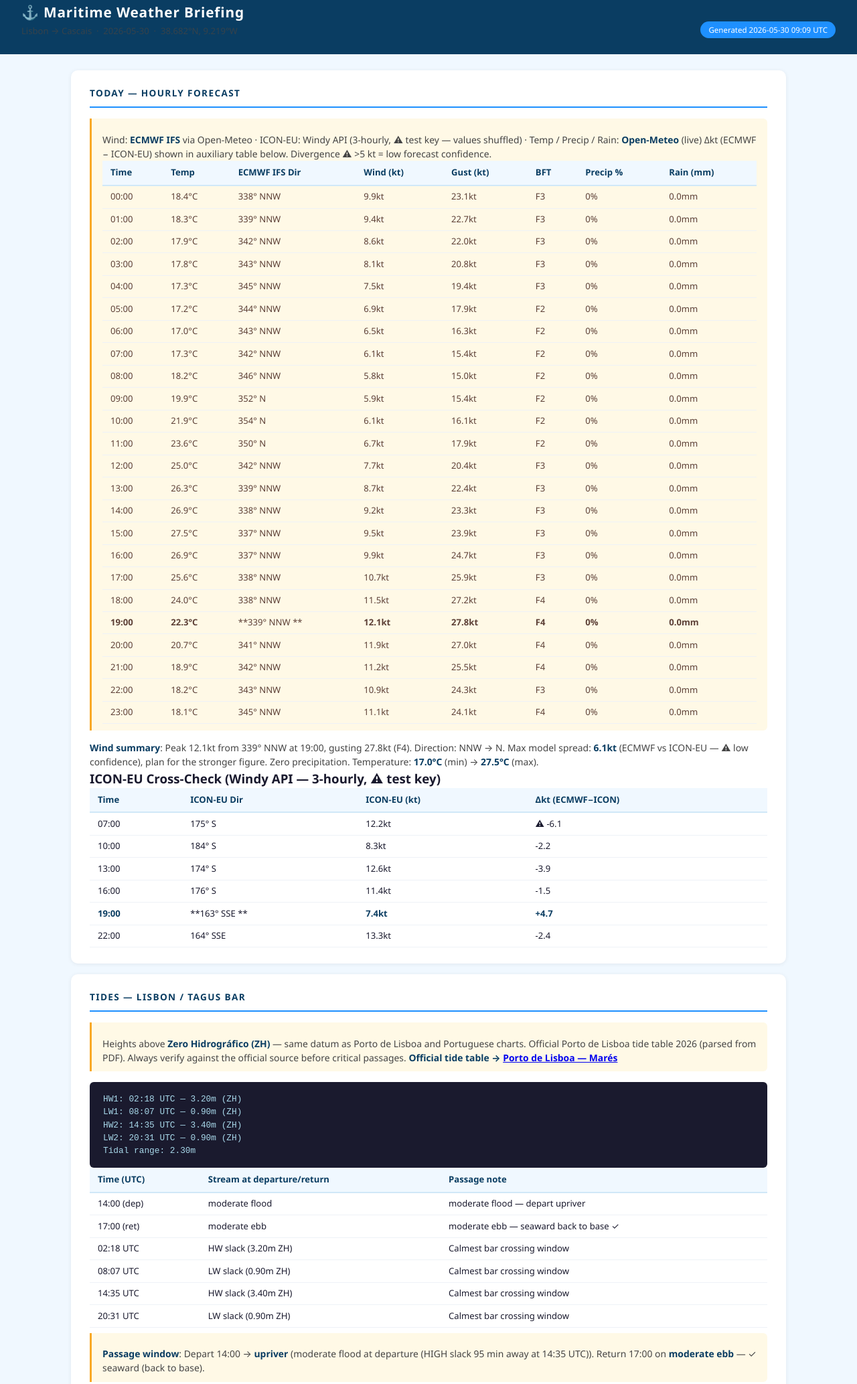
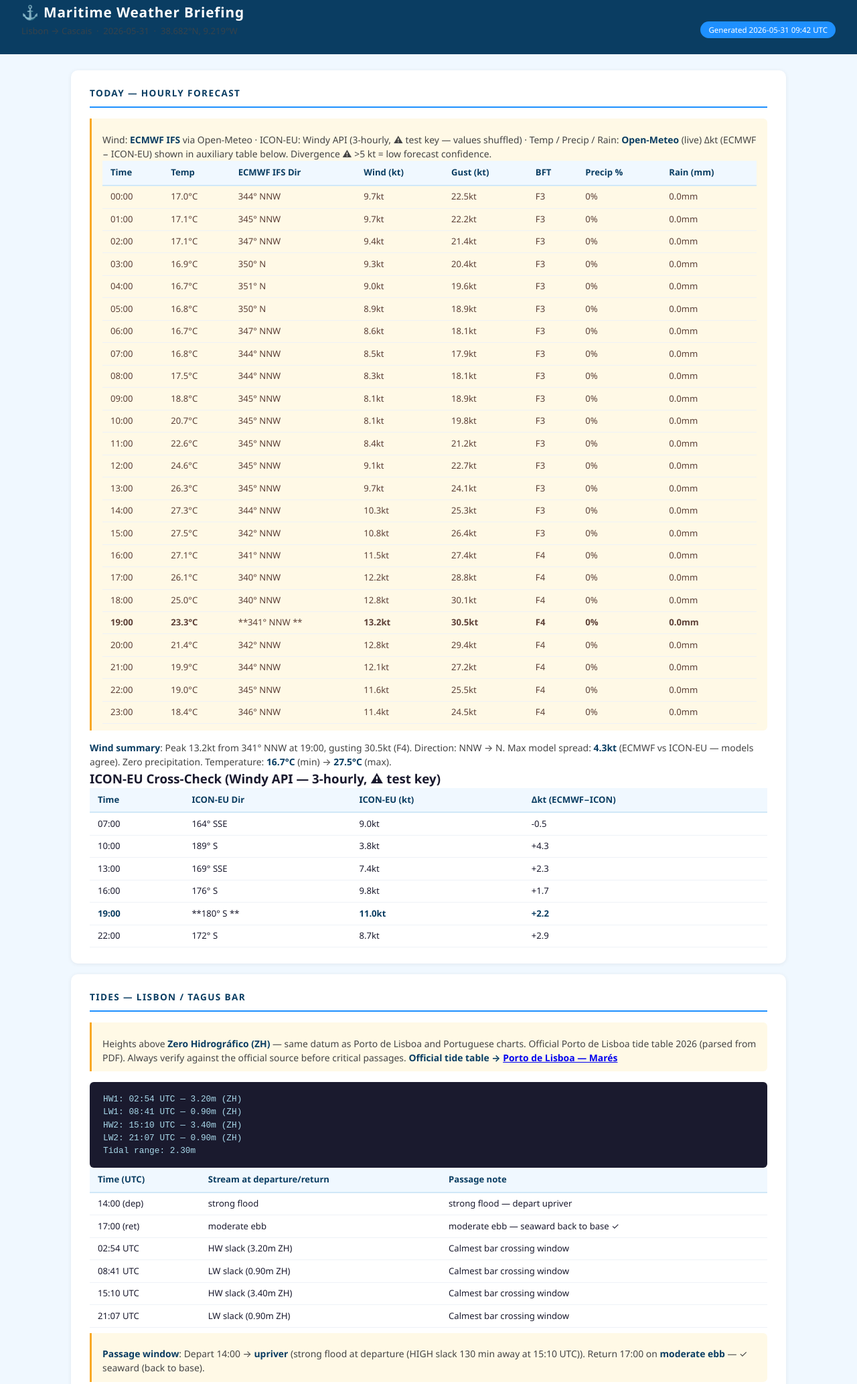
Before and after one commit to martinsda/maritime-weather, a website: page index.html in a window 1280 px wide. Shown: the part 21-2088 px from the top of the page at 67% size. Drawn offline with Linux system fonts and the light colour scheme.

Commit message:
briefing: auto-generated 26709197269

```diff
--- a/index.html
+++ b/index.html
@@ -3,7 +3,7 @@
 <head>
   <meta charset="UTF-8">
   <meta name="viewport" content="width=device-width, initial-scale=1.0">
-  <title>Maritime Briefing — 2026-05-30</title>
+  <title>Maritime Briefing — 2026-05-31</title>
   <style>
     :root {
       --sea:   #0a3d62;
@@ -100,9 +100,9 @@
 <header>
   <div>
     <h1>⚓ Maritime Weather Briefing</h1>
-    <p>Lisbon → Cascais &nbsp;·&nbsp; 2026-05-30 &nbsp;·&nbsp; 38.682°N, 9.219°W</p>
+    <p>Lisbon → Cascais &nbsp;·&nbsp; 2026-05-31 &nbsp;·&nbsp; 38.682°N, 9.219°W</p>
   </div>
-  <span class="badge">Generated 2026-05-30 09:09 UTC</span>
+  <span class="badge">Generated 2026-05-31 09:42 UTC</span>
 </header>
 
 <main>
@@ -125,130 +125,130 @@
 </thead>
 <tbody><tr>
 <td>00:00</td>
-<td>18.4°C</td>
-<td>338° NNW</td>
-<td>9.9kt</td>
-<td>23.1kt</td>
+<td>17.0°C</td>
+<td>344° NNW</td>
+<td>9.7kt</td>
+<td>22.5kt</td>
 <td>F3</td>
 <td>0%</td>
 <td>0.0mm</td>
 </tr>
 <tr>
 <td>01:00</td>
-<td>18.3°C</td>
-<td>339° NNW</td>
-<td>9.4kt</td>
-<td>22.7kt</td>
+<td>17.1°C</td>
+<td>345° NNW</td>
+<td>9.7kt</td>
+<td>22.2kt</td>
 <td>F3</td>
 <td>0%</td>
 <td>0.0mm</td>
 </tr>
 <tr>
 <td>02:00</td>
-<td>17.9°C</td>
-<td>342° NNW</td>
-<td>8.6kt</td>
-<td>22.0kt</td>
+<td>17.1°C</td>
+<td>347° NNW</td>
+<td>9.4kt</td>
+<td>21.4kt</td>
 <td>F3</td>
 <td>0%</td>
 <td>0.0mm</td>
 </tr>
 <tr>
 <td>03:00</td>
-<td>17.8°C</td>
-<td>343° NNW</td>
-<td>8.1kt</td>
-<td>20.8kt</td>
+<td>16.9°C</td>
+<td>350° N</td>
+<td>9.3kt</td>
+<td>20.4kt</td>
 <td>F3</td>
 <td>0%</td>
 <td>0.0mm</td>
 </tr>
 <tr>
 <td>04:00</td>
-<td>17.3°C</td>
-<td>345° NNW</td>
-<td>7.5kt</td>
-<td>19.4kt</td>
+<td>16.7°C</td>
+<td>351° N</td>
+<td>9.0kt</td>
+<td>19.6kt</td>
 <td>F3</td>
 <td>0%</td>
 <td>0.0mm</td>
 </tr>
 <tr>
 <td>05:00</td>
-<td>17.2°C</td>
-<td>344° NNW</td>
-<td>6.9kt</td>
-<td>17.9kt</td>
-<td>F2</td>
+<td>16.8°C</td>
+<td>350° N</td>
+<td>8.9kt</td>
+<td>18.9kt</td>
+<td>F3</td>
 <td>0%</td>
 <td>0.0mm</td>
 </tr>
 <tr>
 <td>06:00</td>
-<td>17.0°C</td>
-<td>343° NNW</td>
-<td>6.5kt</td>
-<td>16.3kt</td>
-<td>F2</td>
+<td>16.7°C</td>
+<td>347° NNW</td>
+<td>8.6kt</td>
+<td>18.1kt</td>
+<td>F3</td>
 <td>0%</td>
 <td>0.0mm</td>
 </tr>
 <tr>
 <td>07:00</td>
-<td>17.3°C</td>
-<td>342° NNW</td>
-<td>6.1kt</td>
-<td>15.4kt</td>
-<td>F2</td>
+<td>16.8°C</td>
+<td>344° NNW</td>
+<td>8.5kt</td>
+<td>17.9kt</td>
+<td>F3</td>
 <td>0%</td>
 <td>0.0mm</td>
 </tr>
 <tr>
 <td>08:00</td>
-<td>18.2°C</td>
-<td>346° NNW</td>
-<td>5.8kt</td>
-<td>15.0kt</td>
-<td>F2</td>
+<td>17.5°C</td>
+<td>344° NNW</td>
+<td>8.3kt</td>
+<td>18.1kt</td>
+<td>F3</td>
 <td>0%</td>
 <td>0.0mm</td>
 </tr>
 <tr>
 <td>09:00</td>
-<td>19.9°C</td>
-<td>352° N</td>
-<td>5.9kt</td>
-<td>15.4kt</td>
-<td>F2</td>
+<td>18.8°C</td>
+<td>345° NNW</td>
+<td>8.1kt</td>
+<td>18.9kt</td>
+<td>F3</td>
 <td>0%</td>
 <td>0.0mm</td>
 </tr>
 <tr>
 <td>10:00</td>
-<td>21.9°C</td>
-<td>354° N</td>
-<td>6.1kt</td>
-<td>16.1kt</td>
-<td>F2</td>
+<td>20.7°C</td>
+<td>345° NNW</td>
+<td>8.1kt</td>
+<td>19.8kt</td>
+<td>F3</td>
 <td>0%</td>
 <td>0.0mm</td>
 </tr>
 <tr>
 <td>11:00</td>
-<td>23.6°C</td>
-<td>350° N</td>
-<td>6.7kt</td>
-<td>17.9kt</td>
-<td>F2</td>
+<td>22.6°C</td>
+<td>345° NNW</td>
+<td>8.4kt</td>
+<td>21.2kt</td>
+<td>F3</td>
 <td>0%</td>
 <td>0.0mm</td>
 </tr>
 <tr>
 <td>12:00</td>
-<td>25.0°C</td>
-<td>342° NNW</td>
-<td>7.7kt</td>
-<td>20.4kt</td>
+<td>24.6°C</td>
+<td>345° NNW</td>
+<td>9.1kt</td>
+<td>22.7kt</td>
 <td>F3</td>
 <td>0%</td>
 <td>0.0mm</td>
@@ -256,19 +256,19 @@
 <tr>
 <td>13:00</td>
 <td>26.3°C</td>
-<td>339° NNW</td>
-<td>8.7kt</td>
-<td>22.4kt</td>
+<td>345° NNW</td>
+<td>9.7kt</td>
+<td>24.1kt</td>
 <td>F3</td>
 <td>0%</td>
 <td>0.0mm</td>
 </tr>
 <tr>
 <td>14:00</td>
-<td>26.9°C</td>
-<td>338° NNW</td>
-<td>9.2kt</td>
-<td>23.3kt</td>
+<td>27.3°C</td>
+<td>344° NNW</td>
+<td>10.3kt</td>
+<td>25.3kt</td>
 <td>F3</td>
 <td>0%</td>
 <td>0.0mm</td>
@@ -276,96 +276,96 @@
 <tr>
 <td>15:00</td>
 <td>27.5°C</td>
-<td>337° NNW</td>
-<td>9.5kt</td>
-<td>23.9kt</td>
+<td>342° NNW</td>
+<td>10.8kt</td>
+<td>26.4kt</td>
 <td>F3</td>
 <td>0%</td>
 <td>0.0mm</td>
 </tr>
 <tr>
 <td>16:00</td>
-<td>26.9°C</td>
-<td>337° NNW</td>
-<td>9.9kt</td>
-<td>24.7kt</td>
-<td>F3</td>
+<td>27.1°C</td>
+<td>341° NNW</td>
+<td>11.5kt</td>
+<td>27.4kt</td>
+<td>F4</td>
 <td>0%</td>
 <td>0.0mm</td>
 </tr>
 <tr>
 <td>17:00</td>
-<td>25.6°C</td>
-<td>338° NNW</td>
-<td>10.7kt</td>
-<td>25.9kt</td>
-<td>F3</td>
+<td>26.1°C</td>
+<td>340° NNW</td>
+<td>12.2kt</td>
+<td>28.8kt</td>
+<td>F4</td>
 <td>0%</td>
 <td>0.0mm</td>
 </tr>
 <tr>
 <td>18:00</td>
-<td>24.0°C</td>
-<td>338° NNW</td>
-<td>11.5kt</td>
+<td>25.0°C</td>
+<td>340° NNW</td>
+<td>12.8kt</td>
+<td>30.1kt</td>
+<td>F4</td>
+<td>0%</td>
+<td>0.0mm</td>
+</tr>
+<tr>
+<td><strong>19:00</strong></td>
+<td><strong>23.3°C</strong></td>
+<td>**341° NNW  **</td>
+<td><strong>13.2kt</strong></td>
+<td><strong>30.5kt</strong></td>
+<td><strong>F4</strong></td>
+<td><strong>0%</strong></td>
+<td><strong>0.0mm</strong></td>
+</tr>
+<tr>
+<td>20:00</td>
+<td>21.4°C</td>
+<td>342° NNW</td>
+<td>12.8kt</td>
+<td>29.4kt</td>
+<td>F4</td>
+<td>0%</td>
+<td>0.0mm</td>
+</tr>
+<tr>
+<td>21:00</td>
+<td>19.9°C</td>
+<td>344° NNW</td>
+<td>12.1kt</td>
 <td>27.2kt</td>
 <td>F4</td>
 <td>0%</td>
 <td>0.0mm</td>
 </tr>
 <tr>
-<td><strong>19:00</strong></td>
-<td><strong>22.3°C</strong></td>
-<td>**339° NNW  **</td>
-<td><strong>12.1kt</strong></td>
-<td><strong>27.8kt</strong></td>
-<td><strong>F4</strong></td>
-<td><strong>0%</strong></td>
-<td><strong>0.0mm</strong></td>
-</tr>
-<tr>
-<td>20:00</td>
-<td>20.7°C</td>
-<td>341° NNW</td>
-<td>11.9kt</td>
-<td>27.0kt</td>
-<td>F4</td>
-<td>0%</td>
-<td>0.0mm</td>
-</tr>
-<tr>
-<td>21:00</td>
-<td>18.9°C</td>
-<td>342° NNW</td>
-<td>11.2kt</td>
+<td>22:00</td>
+<td>19.0°C</td>
+<td>345° NNW</td>
+<td>11.6kt</td>
 <td>25.5kt</td>
 <td>F4</td>
 <td>0%</td>
 <td>0.0mm</td>
 </tr>
 <tr>
-<td>22:00</td>
-<td>18.2°C</td>
-<td>343° NNW</td>
-<td>10.9kt</td>
-<td>24.3kt</td>
-<td>F3</td>
-<td>0%</td>
-<td>0.0mm</td>
-</tr>
-<tr>
 <td>23:00</td>
-<td>18.1°C</td>
-<td>345° NNW</td>
-<td>11.1kt</td>
-<td>24.1kt</td>
+<td>18.4°C</td>
+<td>346° NNW</td>
+<td>11.4kt</td>
+<td>24.5kt</td>
 <td>F4</td>
 <td>0%</td>
 <td>0.0mm</td>
 </tr>
 </tbody></table>
 </blockquote>
-<p><strong>Wind summary</strong>: Peak 12.1kt from 339° NNW at 19:00, gusting 27.8kt (F4). Direction: NNW → N. Max model spread: <strong>6.1kt</strong> (ECMWF vs ICON-EU — ⚠ low confidence), plan for the stronger figure. Zero precipitation. Temperature: <strong>17.0°C</strong> (min) → <strong>27.5°C</strong> (max).</p>
+<p><strong>Wind summary</strong>: Peak 13.2kt from 341° NNW at 19:00, gusting 30.5kt (F4). Direction: NNW → N. Max model spread: <strong>4.3kt</strong> (ECMWF vs ICON-EU — models agree). Zero precipitation. Temperature: <strong>16.7°C</strong> (min) → <strong>27.5°C</strong> (max).</p>
 <h3>ICON-EU Cross-Check (Windy API — 3-hourly, ⚠ test key)</h3>
 <table>
 <thead>
@@ -378,39 +378,39 @@
 </thead>
 <tbody><tr>
 <td>07:00</td>
-<td>175° S</td>
-<td>12.2kt</td>
-<td>⚠ -6.1</td>
+<td>164° SSE</td>
+<td>9.0kt</td>
+<td>-0.5</td>
 </tr>
 <tr>
 <td>10:00</td>
-<td>184° S</td>
-<td>8.3kt</td>
-<td>-2.2</td>
+<td>189° S</td>
+<td>3.8kt</td>
+<td>+4.3</td>
 </tr>
 <tr>
 <td>13:00</td>
-<td>174° S</td>
-<td>12.6kt</td>
-<td>-3.9</td>
+<td>169° SSE</td>
+<td>7.4kt</td>
+<td>+2.3</td>
 </tr>
 <tr>
 <td>16:00</td>
 <td>176° S</td>
-<td>11.4kt</td>
-<td>-1.5</td>
+<td>9.8kt</td>
+<td>+1.7</td>
 </tr>
 <tr>
 <td><strong>19:00</strong></td>
-<td>**163° SSE  **</td>
-<td><strong>7.4kt</strong></td>
-<td><strong>+4.7</strong></td>
+<td>**180° S    **</td>
+<td><strong>11.0kt</strong></td>
+<td><strong>+2.2</strong></td>
 </tr>
 <tr>
 <td>22:00</td>
-<td>164° SSE</td>
-<td>13.3kt</td>
-<td>-2.4</td>
+<td>172° S</td>
+<td>8.7kt</td>
+<td>+2.9</td>
 </tr>
 </tbody></table>
 </section>
@@ -420,10 +420,10 @@
 Official Porto de Lisboa tide table 2026 (parsed from PDF). Always verify against the official source before critical passages.
 <strong>Official tide table → <a href="https://www.portodelisboa.pt/mares">Porto de Lisboa — Marés</a></strong></p>
 </blockquote>
-<pre><code>HW1: 02:18 UTC — 3.20m (ZH)
-LW1: 08:07 UTC — 0.90m (ZH)
-HW2: 14:35 UTC — 3.40m (ZH)
-LW2: 20:31 UTC — 0.90m (ZH)
+<pre><code>HW1: 02:54 UTC — 3.20m (ZH)
+LW1: 08:41 UTC — 0.90m (ZH)
+HW2: 15:10 UTC — 3.40m (ZH)
+LW2: 21:07 UTC — 0.90m (ZH)
 Tidal range: 2.30m
 </code></pre>
 <table>
@@ -436,8 +436,8 @@ Tidal range: 2.30m
 </thead>
 <tbody><tr>
 <td>14:00 (dep)</td>
-<td>moderate flood</td>
-<td>moderate flood — depart upriver</td>
+<td>strong flood</td>
+<td>strong flood — depart upriver</td>
 </tr>
 <tr>
 <td>17:00 (ret)</td>
@@ -445,28 +445,28 @@ Tidal range: 2.30m
 <td>moderate ebb — seaward back to base ✓</td>
 </tr>
 <tr>
-<td>02:18 UTC</td>
+<td>02:54 UTC</td>
 <td>HW slack (3.20m ZH)</td>
 <td>Calmest bar crossing window</td>
 </tr>
 <tr>
-<td>08:07 UTC</td>
+<td>08:41 UTC</td>
 <td>LW slack (0.90m ZH)</td>
 <td>Calmest bar crossing window</td>
 </tr>
 <tr>
-<td>14:35 UTC</td>
+<td>15:10 UTC</td>
 <td>HW slack (3.40m ZH)</td>
 <td>Calmest bar crossing window</td>
 </tr>
 <tr>
-<td>20:31 UTC</td>
+<td>21:07 UTC</td>
 <td>LW slack (0.90m ZH)</td>
 <td>Calmest bar crossing window</td>
 </tr>
 </tbody></table>
 <blockquote>
-<p><strong>Passage window</strong>: Depart 14:00 → <strong>upriver</strong> (moderate flood at departure (HIGH slack 95 min away at 14:35 UTC)). Return 17:00 on <strong>moderate ebb</strong> — ✓ seaward (back to base).</p>
+<p><strong>Passage window</strong>: Depart 14:00 → <strong>upriver</strong> (strong flood at departure (HIGH slack 130 min away at 15:10 UTC)). Return 17:00 on <strong>moderate ebb</strong> — ✓ seaward (back to base).</p>
 </blockquote>
 </section>
 <section id="multi"><h2>MULTI-DAY FORECAST (Open-Meteo — Live Data)</h2>
@@ -485,90 +485,90 @@ Tidal range: 2.30m
 </tr>
 </thead>
 <tbody><tr>
-<td>Sat 30 May</td>
+<td>Sun 31 May</td>
 <td>Overcast</td>
 <td>27.5</td>
-<td>17.0</td>
+<td>16.7</td>
 <td>0%</td>
 <td>0.0</td>
-<td>10.9</td>
-<td>25.9</td>
-<td>352° N</td>
-</tr>
-<tr>
-<td>Sun 31 May</td>
-<td>Overcast</td>
-<td>28.4</td>
-<td>17.3</td>
-<td>0%</td>
-<td>0.0</td>
-<td>12.8</td>
-<td>30.5</td>
+<td>10.5</td>
+<td>26.6</td>
 <td>356° N</td>
 </tr>
 <tr>
 <td>Mon 01 Jun</td>
 <td>Overcast</td>
-<td>26.1</td>
-<td>18.2</td>
+<td>25.2</td>
+<td>17.4</td>
 <td>0%</td>
 <td>0.0</td>
-<td>13.7</td>
-<td>32.9</td>
+<td>10.2</td>
+<td>26.0</td>
 <td>348° NNW</td>
 </tr>
 <tr>
 <td>Tue 02 Jun</td>
 <td>Overcast</td>
-<td>23.3</td>
-<td>17.7</td>
+<td>22.4</td>
+<td>17.1</td>
 <td>0%</td>
 <td>0.0</td>
-<td>12.2</td>
-<td>30.1</td>
+<td>10.8</td>
+<td>27.8</td>
 <td>346° NNW</td>
 </tr>
 <tr>
 <td>Wed 03 Jun</td>
 <td>Overcast</td>
-<td>26.4</td>
-<td>17.3</td>
+<td>24.9</td>
+<td>16.8</td>
 <td>0%</td>
 <td>0.0</td>
-<td>11.8</td>
-<td>27.8</td>
-<td>357° N</td>
+<td>10.1</td>
+<td>26.0</td>
+<td>347° NNW</td>
 </tr>
 <tr>
 <td>Thu 04 Jun</td>
-<td>Partly cloudy</td>
-<td>25.4</td>
-<td>18.9</td>
+<td>Overcast</td>
+<td>23.0</td>
+<td>16.5</td>
 <td>0%</td>
 <td>0.0</td>
-<td>12.4</td>
-<td>29.5</td>
-<td>344° NNW</td>
+<td>9.8</td>
+<td>24.7</td>
+<td>328° NNW</td>
 </tr>
 <tr>
 <td>Fri 05 Jun</td>
-<td>Partly cloudy</td>
-<td>25.2</td>
-<td>16.4</td>
+<td>Overcast</td>
+<td>20.3</td>
+<td>14.8</td>
 <td>0%</td>
 <td>0.0</td>
-<td>13.1</td>
-<td>29.5</td>
-<td>347° NNW</td>
+<td>10.3</td>
+<td>25.5</td>
+<td>333° NNW</td>
+</tr>
+<tr>
+<td>Sat 06 Jun</td>
+<td>Overcast</td>
+<td>22.0</td>
+<td>15.1</td>
+<td>3%</td>
+<td>0.3</td>
+<td>8.5</td>
+<td>21.4</td>
+<td>263° W</td>
 </tr>
 </tbody></table>
-<p><strong>Week reading</strong>: 7 of 7 days settled (rain &lt;20%, wind &lt;15kt). Peak gust this week: <strong>32.9kt</strong> on Mon 01 Jun. Confidence high D+0–D+2, indicative only beyond 72 hrs.</p>
+<p><strong>Week reading</strong>: 7 of 7 days settled (rain &lt;20%, wind &lt;15kt). Peak gust this week: <strong>27.8kt</strong> on Tue 02 Jun. Confidence high D+0–D+2, indicative only beyond 72 hrs.</p>
 </section>
 </main>
 
 <footer>
   Data: <strong>Windy API</strong> (wind/waves) + <strong>Open-Meteo</strong> (temp/rain) + <strong>Porto de Lisboa PDF</strong> (tides)
-  &nbsp;·&nbsp; <a href="output/2026-05-30_lisbon-cascais-briefing.md">Full markdown report</a>
+  &nbsp;·&nbsp; <a href="output/2026-05-31_lisbon-cascais-briefing.md">Full markdown report</a>
   &nbsp;·&nbsp; Generated by maritime-weather skill
 </footer>
 
```
Also changed, not shown: output/2026-05-31_lisbon-cascais-briefing.md (added).
